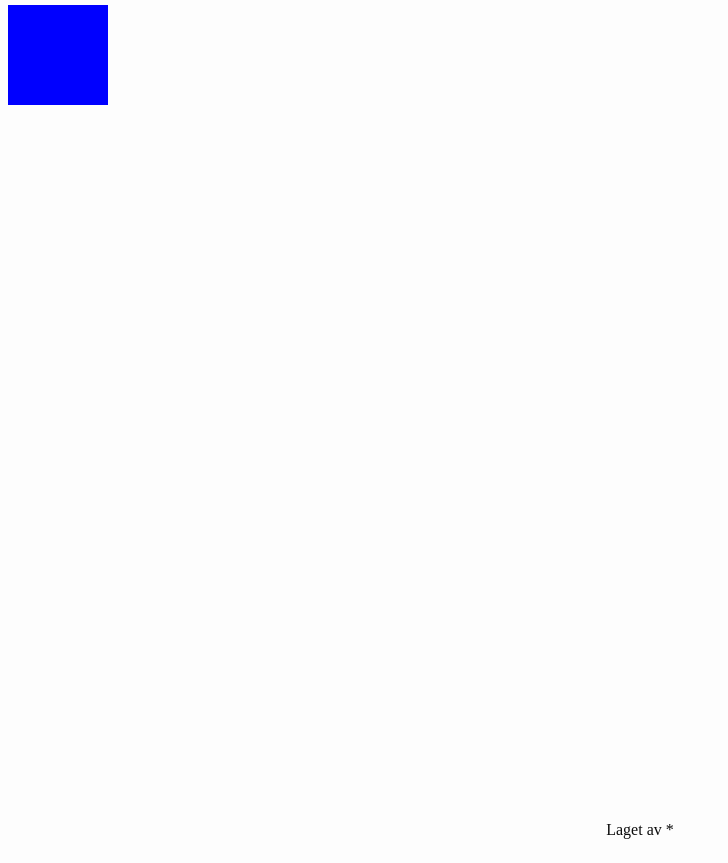
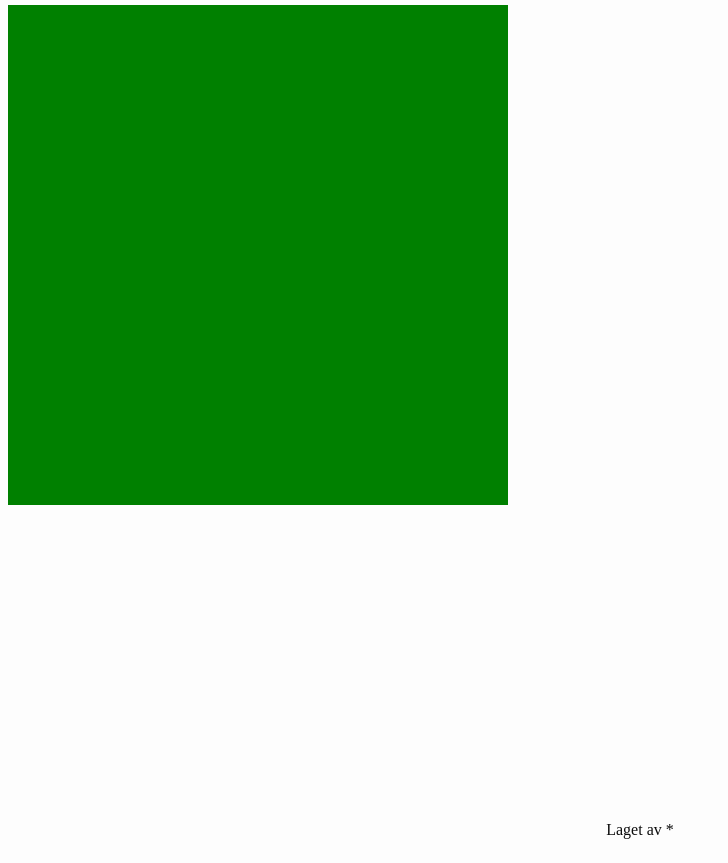
Before and after one commit to sharmababita/Kodeloftet_Dag14, a website: page index.html in a window 1280 px wide. Shown: the part 57-920 px from the top of the page, without its empty margins (0-728 px from the left). Drawn offline with Linux system fonts and the light colour scheme.

```diff
--- a/index.html
+++ b/index.html
@@ -20,7 +20,7 @@
     </header>
     <main>
       <section>
-         <div id="redSquare"></div>
+         <div id="blueCircle"></div>
     </section>
     </main>
     <footer>
--- a/script.js
+++ b/script.js
@@ -1,9 +1,9 @@
-const redSquare = document.querySelector('#redSquare');
-console.log(redSquare);
+const blueCirclee = document.querySelector('#blueCircle');
+console.log(blueCircle);
 
-redSquare.style.height = '100px';
-redSquare.style.width = '100px';
-redSquare.style.backgroundColor = 'blue';
+blueCircle.style.height = '500px';
+blueCircle.style.width = '500px';
+blueCircle.style.backgroundColor = 'green';
 
 // Oppgave 1: Lag en grønn firkant.
 // // Lage HTML og gi en ID
```
